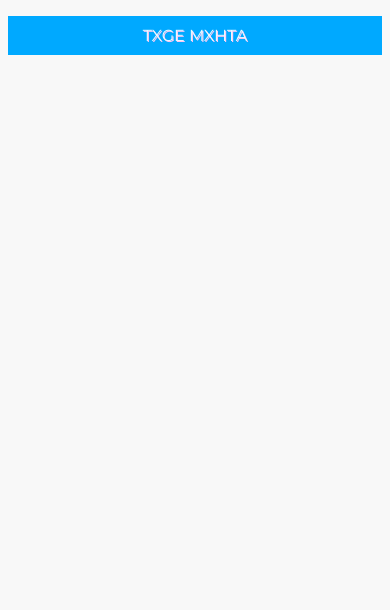
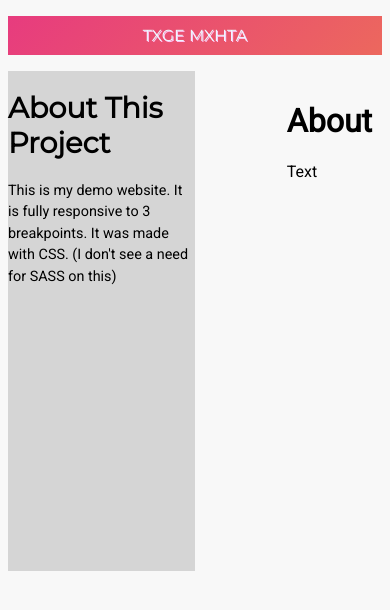
Before and after one commit to TM64715/Portfolio-Website, a plain HTML site: page index.html in a window 390 px wide. Drawn offline with Linux system fonts and the light colour scheme.

Commit message:
added background - gradient and content

```diff
--- a/index.html
+++ b/index.html
@@ -5,7 +5,8 @@
 	<meta charset="utf-8">
 	<link rel="stylesheet" href="style.css">
 	<link rel="stylesheet"
-  href="https://fonts.googleapis.com/css?family=Montserrat">
+  href="https://fonts.googleapis.com/css?family=Montserrat|Roboto" rel = "stylesheet">
+
 </head>
 <body>
 	<nav class = "navbar">
@@ -13,5 +14,17 @@
 			<li class="navbar-item">TXGE MXHTA</li>
 		</ul>
 	</nav>
+	<span class = "aboutme">
+		<h1>
+			About This Project
+		</h1>
+		<p class = "aboutme-text">
+			This is my demo website.  It is fully responsive to 3 breakpoints.  It was made with CSS.  (I don't see a need for SASS on this)
+		</p>
+	</span>
+	<span class = "about-me-picture">
+		<h1> About</h1>
+		<p> Text </p>
+	</span>
 </body>
 </html>
--- a/style.css
+++ b/style.css
@@ -1,10 +1,12 @@
 
 
-@media only screen and  (max-width: 900px) {
+@media only screen and  (max-width: 600px) {
 
 	body {
 
 		background-color: #F8F8F8;
+		font-family: Roboto;\
+		margin-top: 0px;
 
 	}
 
@@ -14,6 +16,7 @@
 		background-color: #00A9FF;
 		margin-left: 0px;
 		width: auto;
+
 	}
 
 
@@ -25,7 +28,47 @@
 		color: #EBF8FF;
 		text-shadow: 1px 1px #FFC5F3;
 		text-align: center;
+		background: linear-gradient(-45deg, #ee7752, #e73c7e, #23a6d5, #23d5ab);
+		background-size: 400% 400%;
+		animation: gradient 15s ease infinite;
+
+	}
+
+	.aboutme {
+		background-color: #D5D5D5;
+		float: left;
+		height: 500px;
+		width: 50%;
+		font-size: .9em;
+		font-family: Montserrat;
+
+
+
+
 	}
 
 
+	.aboutme-text {
+
+		line-height: 150%;
+		font-family: Roboto;
+	}
+	.about-me-picture {
+
+		float: right;
+		margin: 10px;
+
+	}
+
+	@keyframes gradient {
+		0% {
+			background-position: 0% 50%;
+		}
+		50% {
+			background-position: 100% 50%;
+		}
+		100% {
+			background-position: 0% 50%;
+		}
+
 }
```
